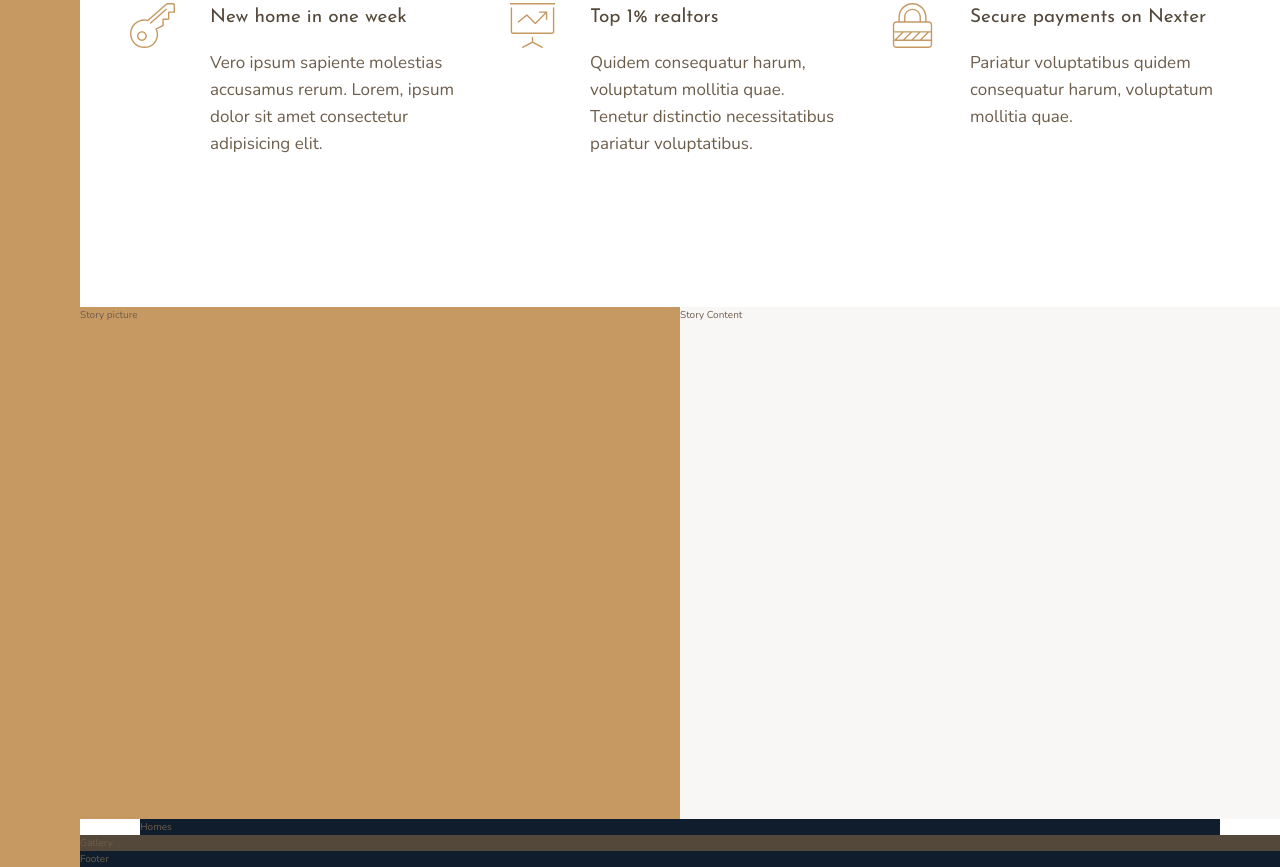
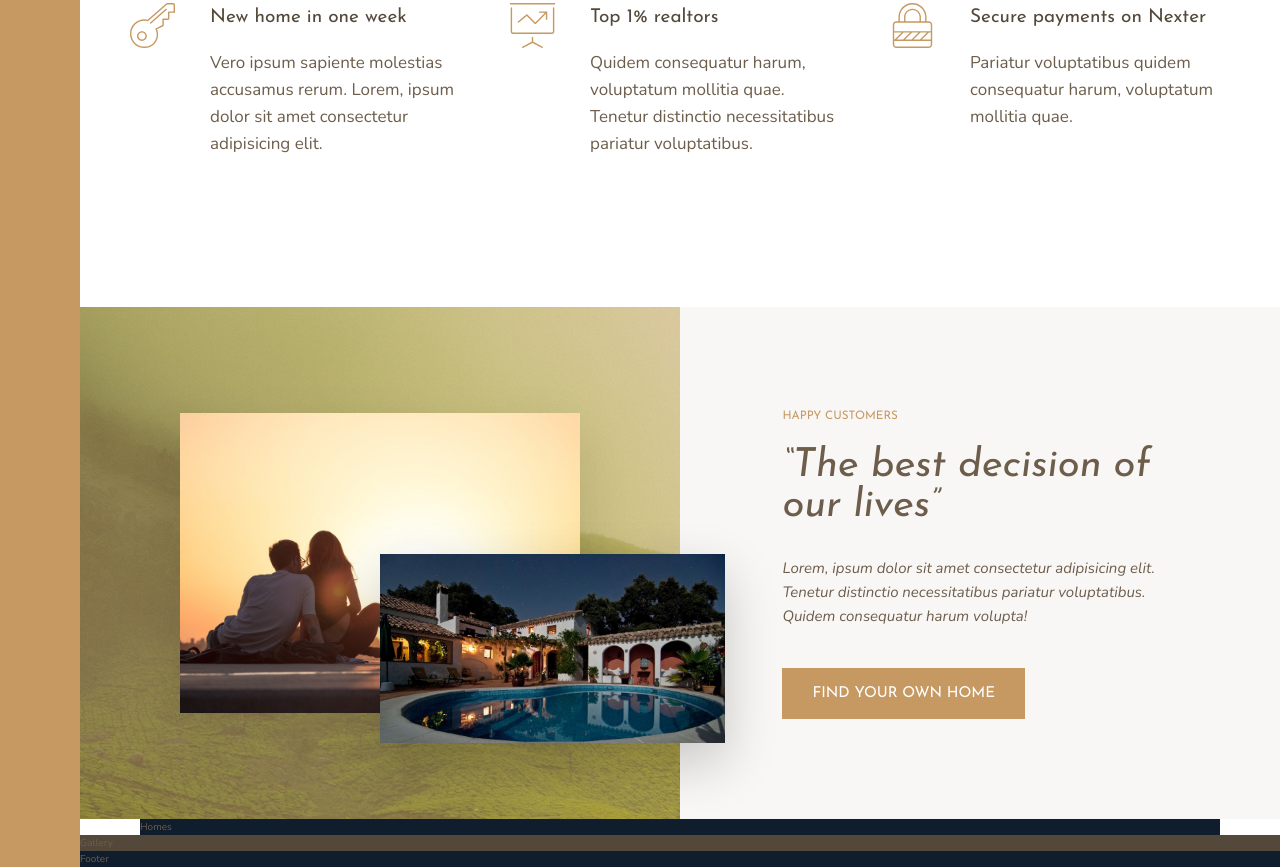
Before and after one commit to DavidSalomonDev/nexter, a website: page index.html in a window 1280 px wide. Shown: the part 1001-1868 px from the top of the page. Drawn offline with nearby package versions, Linux system fonts and the light colour scheme.

Commit message:
stories section

```diff
--- a/index.html
+++ b/index.html
@@ -95,11 +95,17 @@
     <!-- We will create the story element without a parent because we want them with diferent layouts
 but we name them as BEM to identify they are from the same section -->
     <div class="story__pictures">
-        Story picture
+        <img src="img/story-1.jpeg" alt="Couple with new house" class="story__img--1">
+        <img src="img/story-2.jpeg" alt="New house" class="story__img--2">
     </div>
 
     <div class="story__content">
-        Story Content
+        <h3 class="heading-3 heading-3-dark mb-sm">Happy Customers</h3>
+        <h2 class="heading-2 heading-2-dark mb-md">&ldquo;The best decision of our lives&rdquo;</h2>
+        <p class="story__text">
+            Lorem, ipsum dolor sit amet consectetur adipisicing elit. Tenetur distinctio necessitatibus pariatur voluptatibus. Quidem consequatur harum volupta!
+        </p>
+        <button class="btn">Find your own home</button>
     </div>
     <div class="homes">
         Homes
--- a/sass/_story.scss
+++ b/sass/_story.scss
@@ -3,11 +3,53 @@
         background-color: $color-primary;
         //positioning element
         grid-column: full-start / col-end 4;
+        background-image: linear-gradient(rgba($color-primary, .5), rgba($color-primary, .5)), url(../img/back.jpg);
+
+        display: grid;
+        //Square grid
+        grid-template-rows: repeat(6, 1fr);
+        grid-template-columns: repeat(6, 1fr);
+        align-items: center;
+    }
+
+    &__img--1 {
+        width: 100%;
+        grid-row: 2 / 6;
+        grid-column: 2 / 6;
+        box-shadow: 0 2rem 5rem rgba(#000, .1);
+
+    }
+
+    &__img--2 {
+        width: 115%;
+        grid-row: 4 / 6;
+        grid-column: 4 / 7;
+        z-index: 20;
+        box-shadow: 0 2rem 5rem rgba(#000, .2);
     }
 
     &__content {
         background-color: $color-grey-light-1;
         //positioning element
         grid-column: col-start 5 / full-end;
+
+        padding: 6rem 8vw;
+
+        //we can use flexbox with grid when there's just one section to edit
+        // display: flex;
+        // flex-direction: column;
+        // justify-content: center;
+        // align-items: flex-start;
+
+        //The alternative solution is this
+        display: grid;
+        align-content: center;
+        justify-items: start;
+    }
+
+    &__text{
+        font-size: 1.5rem;
+        font-style: italic;
+        margin-bottom: 4rem;
     }
 }
--- a/sass/_typography.scss
+++ b/sass/_typography.scss
@@ -10,21 +10,45 @@
 
 .heading-2{
     @extend %heading;
+    font-size: 4rem;
+    font-style: italic;
+    &--light {color: $color-grey-light-1;}
+    &--dark {color: $color-grey-dark-1;}
+    line-height: 1;
 }
 
 .heading-3{
     @extend %heading;
+    color: $color-primary;
+    text-transform: uppercase;
+
 }
 
 .heading-4{
     @extend %heading;
     font-size: 1.9rem;
+    &--light {color: $color-grey-light-1;}
+    &--dark {color: $color-grey-dark-1;}
+}
 
-    &--light {
-        color: $color-grey-light-1;
-    }
+.btn{
+    background-color: $color-primary;
+    color: #fff;
+    border: none;
+    border-radius: 0;
+    font-family: $font-display;
+    font-size: 1.5rem;
+    text-transform: uppercase;
+    padding: 1.8rem 3rem;
+    cursor: pointer;
+    transition: all .2s;
 
-    &--dark {
-        color: $color-grey-dark-1;
+    &:hover{
+        background-color: $color-primary-dark;
     }
 }
+
+.mb-sm { margin-bottom: 2rem;}
+.mb-md { margin-bottom: 3rem;}
+.mb-lg { margin-bottom: 4rem;}
+.mb-hg { margin-bottom: 8rem;}
```
Also changed, not shown: css/style.css.
